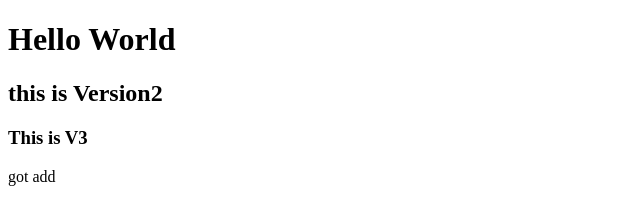
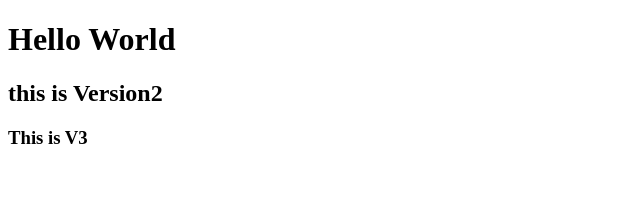
Before and after one commit to narayanmor/MyRepo, a plain HTML site: page Index.html in a window 1280 px wide. Shown: the full height of the page, 0-640 px from the left. Drawn offline with Linux system fonts and the light colour scheme.

Commit message:
git v3 changes

```diff
--- a/Index.html
+++ b/Index.html
@@ -9,7 +9,7 @@
     <h1>Hello World</h1>
     <h2>this is Version2</h2>
     <h3>This is V3 </h3>
-got add
+
 
 </body>
 
```
